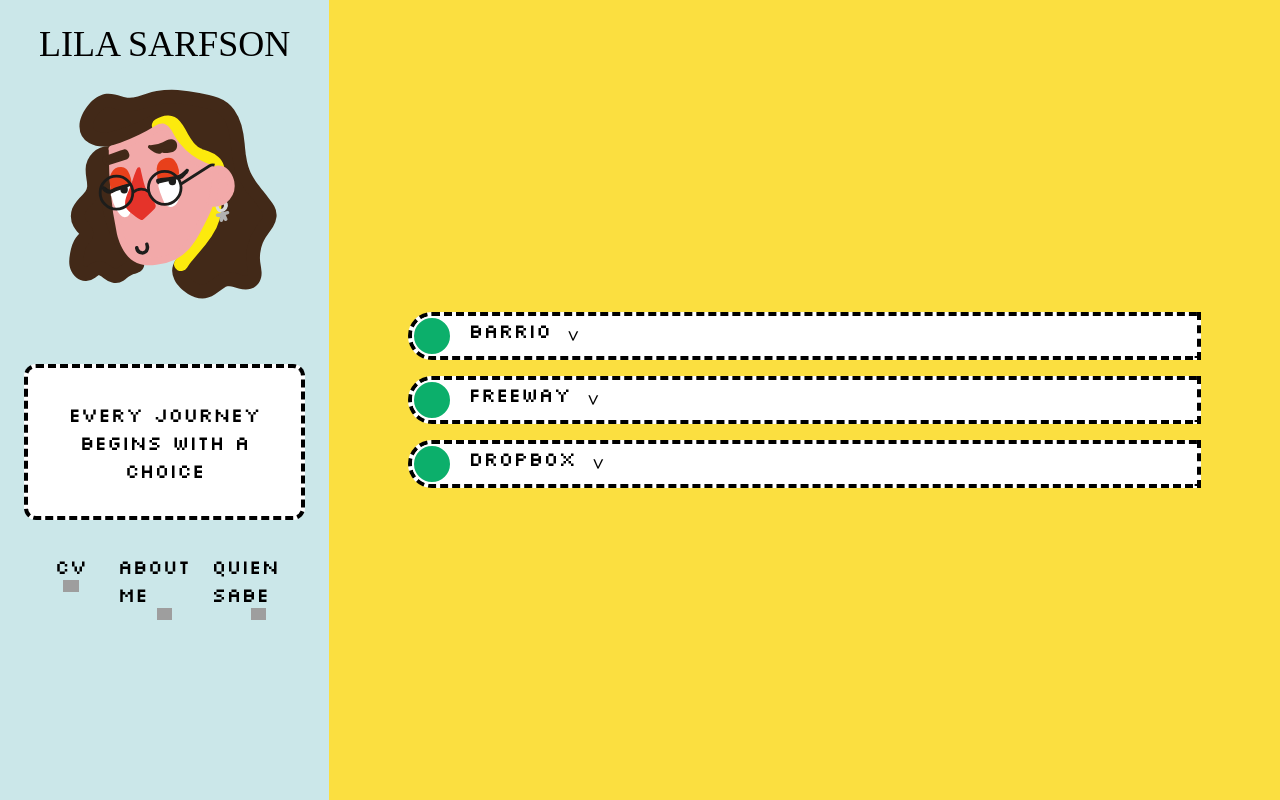
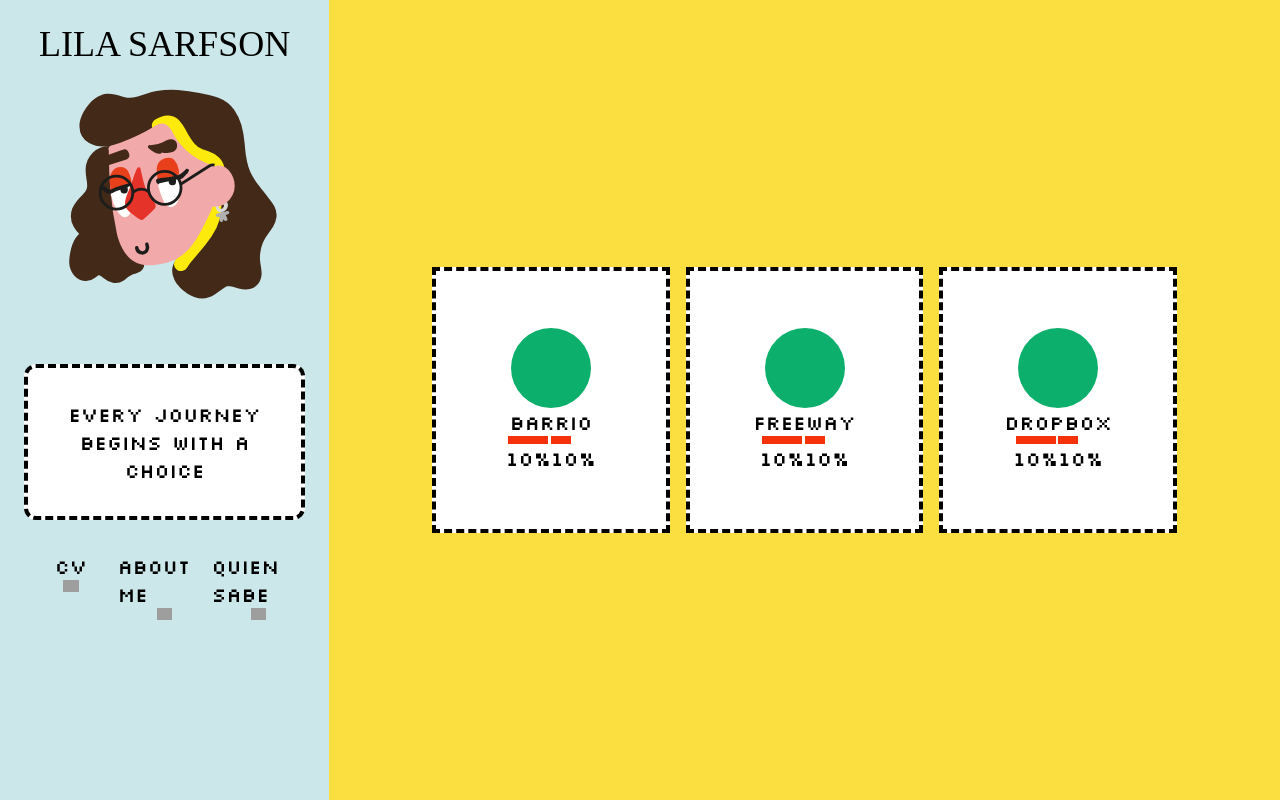
Before and after one commit to LilaSarfson/portfolio2025, a React (Create React App) app: page /developer in a window 1280 px wide. Built offline with nearby package versions, Linux system fonts and the light colour scheme; grey boxes are pictures that could not be loaded; a web font is replaced by a local one.

Commit message:
cuadrados nuevos

```diff
--- a/src/components/CardProject.js
+++ b/src/components/CardProject.js
@@ -1,15 +1,31 @@
-import ButtonOpenProj from "./ButtonOpenProj"
+import { useState } from "react"
 export default function CardProject (props) {
     return(
-        <div className="flex flex-col w-5/6 rounded-bl-full rounded-tl-full border-dashed border-4 border-black border-black bg-white">
+        <div className="font-poke flex flex-col items-center justify-center w-3/12 h-2/6 border-4 border-dashed border-black bg-white">
+           <div className={`${props.colour} rounded-full w-20 h-20 self-center`}></div>
+            <h3>{props.titulo}</h3>
+            <ul className="flex flex-row">
+                <li className="m-0">
+                    <div className="w-10 h-2 bg-rojo m-auto"></div>
+                    <p>10%</p>
+                    <p className="font-pompi font-bold text-center hidden">Soy una descripcion provisional de proyecto. No se muy bien que poner pero estaria bien ocupar bastante</p>
+                </li>
+                <li>
+                    <div className="w-5 h-2 bg-rojo m-0"></div>
+                    <p>10%</p>
+                </li>
+            </ul>
+        </div>
+    )
+}
+
+{/* <div className="flex flex-col w-5/6 rounded-bl-full rounded-tl-full border-dashed border-4 border-black border-black bg-white dropdown relative">
             <div className="flex flex-row gap-4">
                 <div className={`${props.colour} rounded-full border-white border-solid border-2 w-10 h-10 self-center`}></div>
                 <h3 className="font-poke">{props.titulo}</h3>
-                <ButtonOpenProj/>
+                <button className="dropdown-toggle">Open</button>
             </div>
-             {/* <div className="w-full text-center">
+             <div className=" w-full text-center">
                 <p>Nose que</p>
-            </div> */}
-        </div>
-    )
-}
+            </div>
+        </div> */}
--- a/src/pages/DeveloperView.js
+++ b/src/pages/DeveloperView.js
@@ -16,7 +16,7 @@ export default function DeveloperView (){
         <>
             <div className='flex flex-row h-full w-full text-xl'>
                 <div className='flex flex-col w-4/12 items-center p-6 bg-azul gap-8'>
-                        <ProfileApp fontSize={'text-4xl	'} src={perfDev}/>
+                        <ProfileApp fontSize={'text-4xl'} src={perfDev}/>
                         { activeCV ?
                 <ButtonCv setActive={setActiveCV} title={dataProfile.cv}/>
                 :
@@ -24,7 +24,7 @@ export default function DeveloperView (){
                 }
                 <MenuApp setActiveCV={setActiveCV} setActive={setAboutActive} direction={'flex-row'} directionLi={'flex-col'}/>
                 </div>
-                <div className='flex flex-col w-full justify-center items-center gap-4'>
+                <div className='flex flex-row flex-wrap w-full justify-center items-center gap-4'>
                 {dataProject.map((project, index) => <CardProject colour={project.tecnologias==='vue.js' ? 'bg-verde' : project.tecnologias==='react.js' ?'bg-rojo' : 'bg-amarillo'} key={index} titulo={project.titulo} description={project.description}/>)}
                 </div>
             </div>
```
